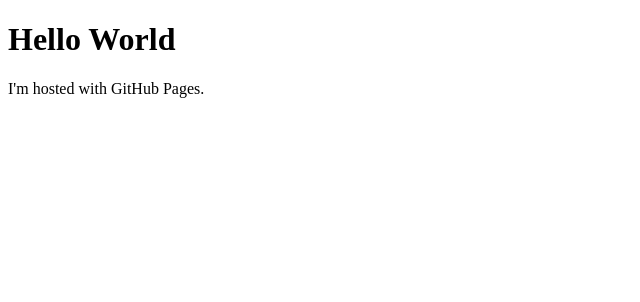
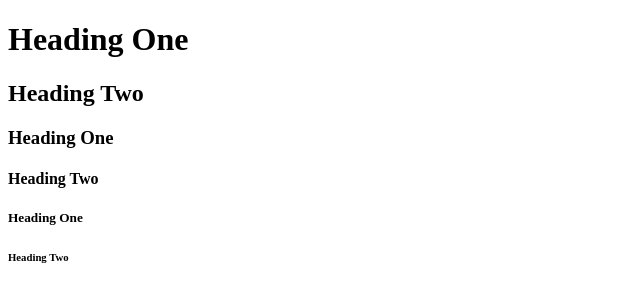
Before and after one commit to AlanTHTran/AlanTHTran.github.io, a plain HTML site: page index.html in a window 1280 px wide. Shown: the whole page, without its empty margins (0-640 px from the left). Drawn offline with Linux system fonts and the light colour scheme.

Commit message:
Update index.html
Adding Quick reference (Cheat Sheet coding items)

```diff
--- a/index.html
+++ b/index.html
@@ -1,7 +1,15 @@
 <!DOCTYPE html>
 <html>
+  <head>
+    <title> HTML HeadingCHeatSheet</title>
+  </head>
 <body>
-<h1>Hello World</h1>
-<p>I'm hosted with GitHub Pages.</p>
+  <!--Headings-->
+  <h1>Heading One</h1>
+  <h2>Heading Two</h2>
+  <h3>Heading One</h3>
+  <h4>Heading Two</h4>
+  <h5>Heading One</h5>
+  <h6>Heading Two</h6>
 </body>
 </html>
```
